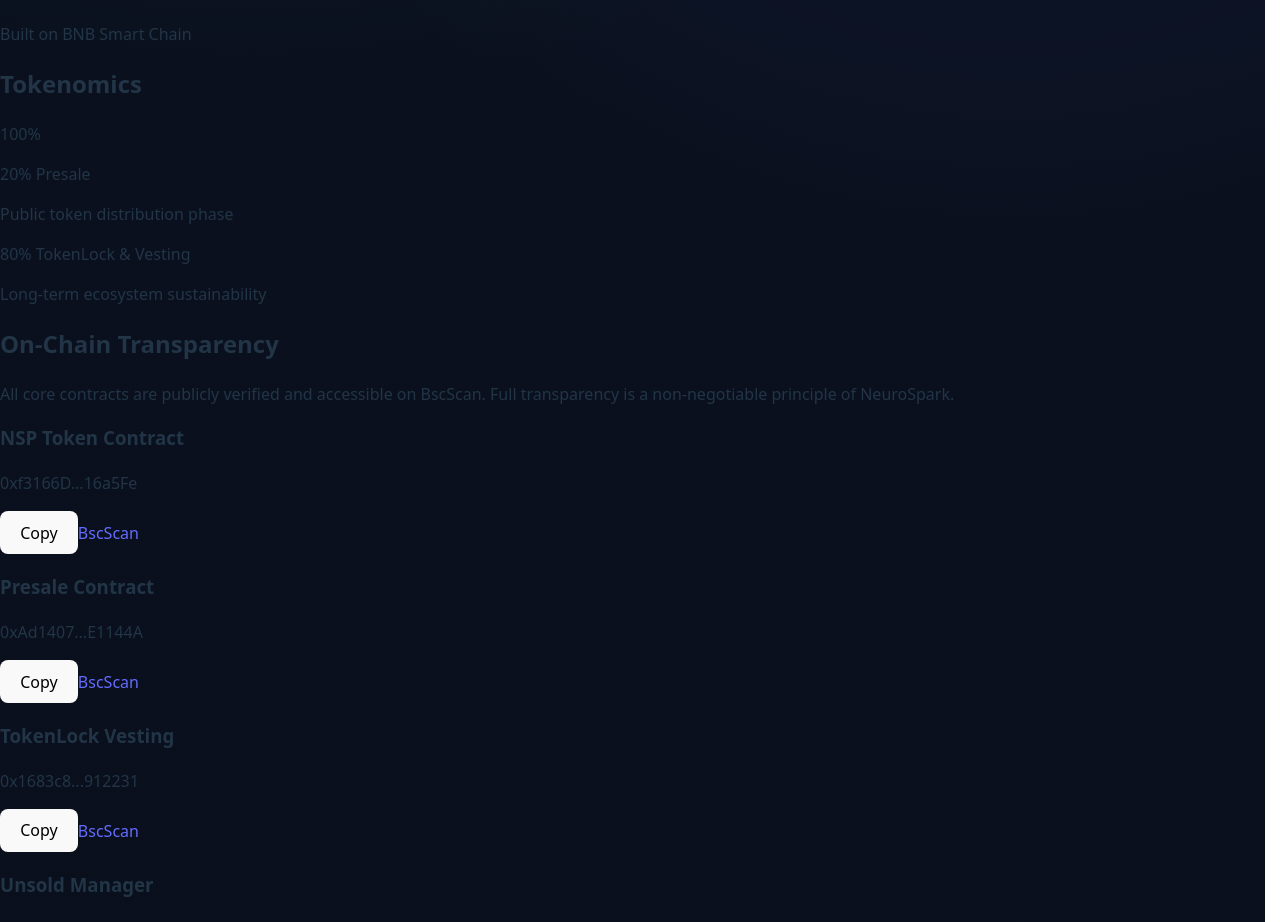
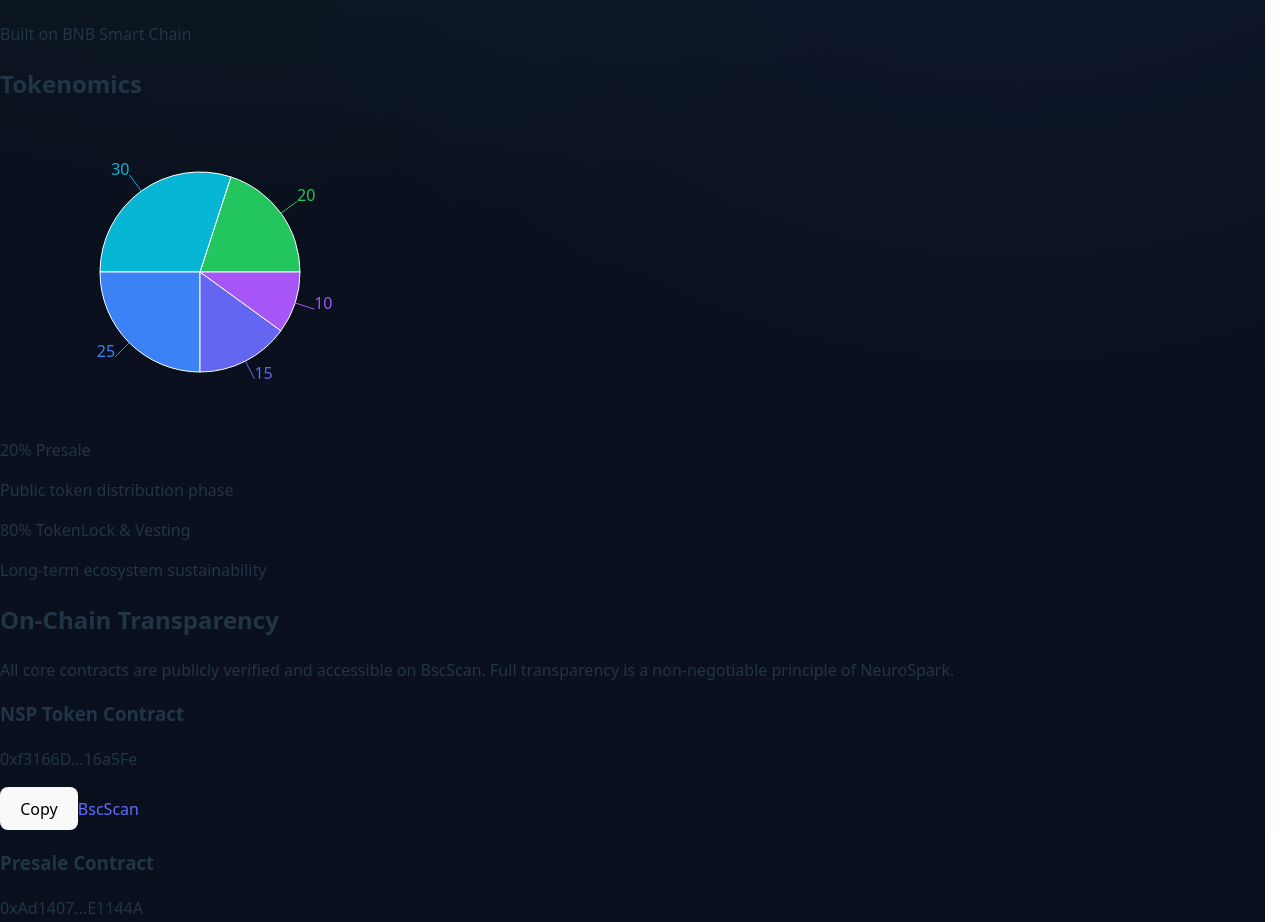
Before and after one commit to neurosparkproject-ops/neurospark-website, a React (Vite) app: page / in a window 1280 px wide. Shown: the part 1320-2242 px from the top of the page. Built offline with nearby package versions, Linux system fonts and the light colour scheme.

Commit message:
add tokenomics pie chart

```diff
--- a/src/App.jsx
+++ b/src/App.jsx
@@ -3,6 +3,19 @@
 import { Routes, Route, Link } from "react-router-dom";
 import Whitepaper from "./pages/Whitepaper";
 import dashboard from "./assets/dashboard.png";
+import { PieChart, Pie, Cell, Tooltip,
+ResponsiveContainer } from "recharts";
+
+const tokenomicsData = [
+  { name: "Presale", value: 20 },
+  { name: "Liquidity", value: 30 },
+  { name: "Ecosystem", value: 25 },
+  { name: "Team & Development", value: 15 },
+  { name: "Marketing", value: 10 }
+];
+
+
+const COLORS = ["#22c55e", "#06b6d4", "#3b82f6", "#6366f1", "#a855f7"];
 
 function Home() {
   return (
@@ -139,11 +152,54 @@
   <div className="max-w-4xl mx-auto grid md:grid-cols-2 gap-12 items-center">
 
     {/* Grafik */}
-    <div className="relative w-64 h-64 mx-auto">
-      <div className="w-full h-full rounded-full bg-gradient-to-r from-green-500 to-cyan-500 flex items-center justify-center text-black font-bold text-xl">
-        100%
-      </div>
-    </div>
+
+    <div className="mt-12 flex justify-center">
+
+
+<div style={{ width: 400, height: 300 }}>
+
+
+<ResponsiveContainer>
+
+
+<PieChart>
+
+
+<Pie
+data={tokenomicsData}
+cx="50%"
+cy="50%"
+outerRadius={100}
+dataKey="value"
+label
+>
+
+
+{tokenomicsData.map((entry, index) => (
+
+
+<Cell key={`cell-${index}`} fill={COLORS[index % COLORS.length]} />
+
+
+))}
+
+
+</Pie>
+
+
+<Tooltip />
+
+
+</PieChart>
+
+
+</ResponsiveContainer>
+
+
+</div>
+
+
+</div>
 
 
     {/* Dağılım */}
```
